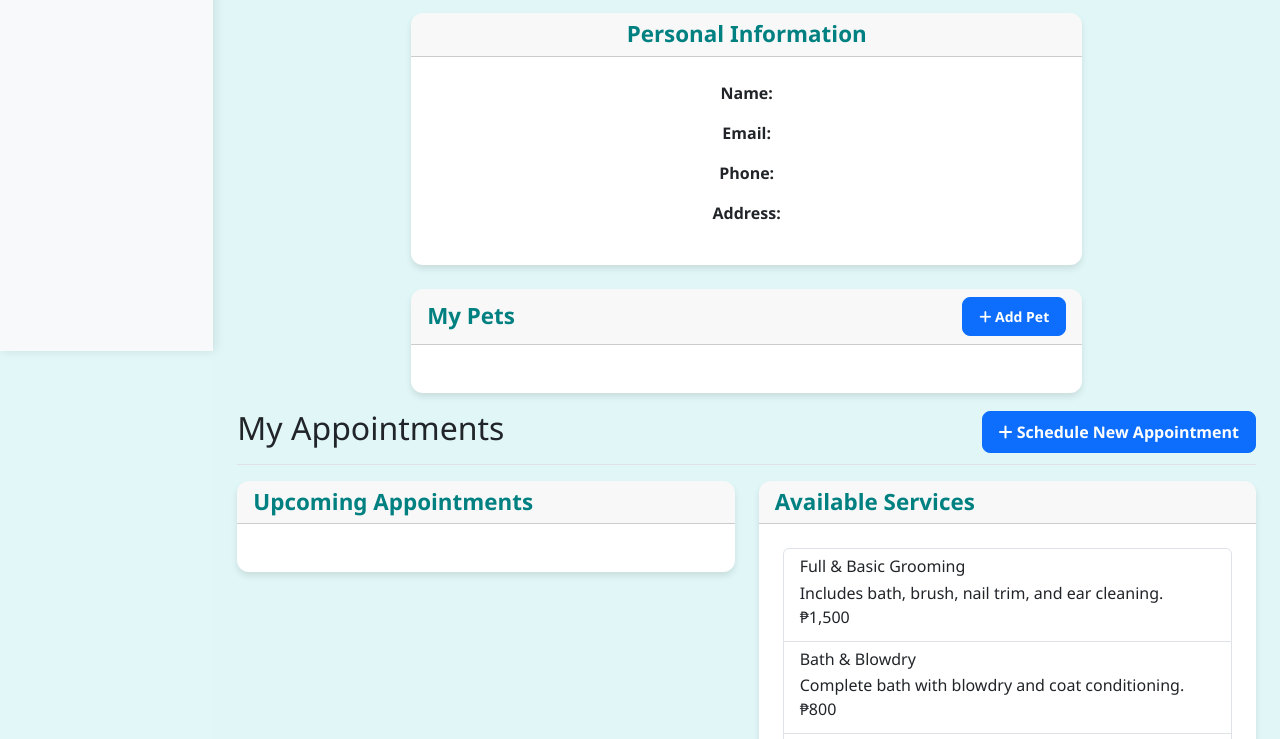
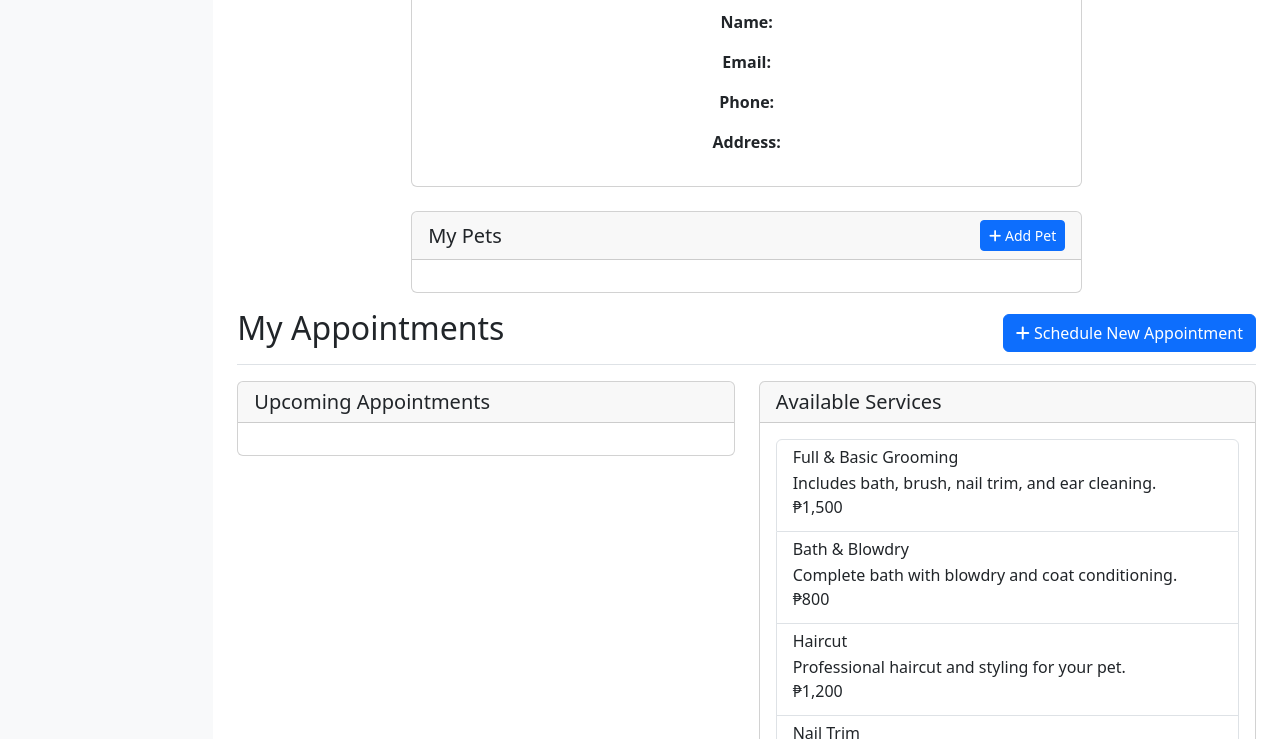
Before and after one commit to easthel/New-Website, a plain HTML site: page main.html in a window 1280 px wide. Shown: the part 449-1188 px from the top of the page. Drawn offline with nearby package versions, Linux system fonts and the light colour scheme.

Commit message:
Update main.html

```diff
--- a/main.html
+++ b/main.html
@@ -6,7 +6,7 @@
     <title>Client Management Dashboard</title>
     <link href="https://cdn.jsdelivr.net/npm/bootstrap@5.3.0/dist/css/bootstrap.min.css" rel="stylesheet">
     <link rel="stylesheet" href="https://cdnjs.cloudflare.com/ajax/libs/font-awesome/6.0.0/css/all.min.css">
-    <link rel="stylesheet" href="client.css">
+    <link rel="stylesheet" href="main.css">
 </head>
 <body>
     <div class="container-fluid">
```
